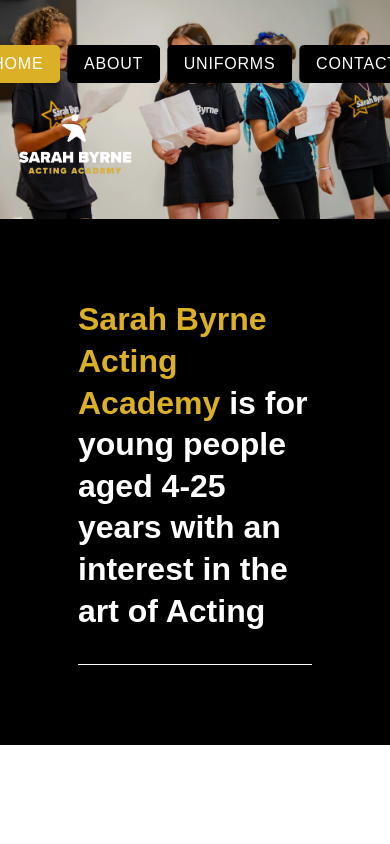
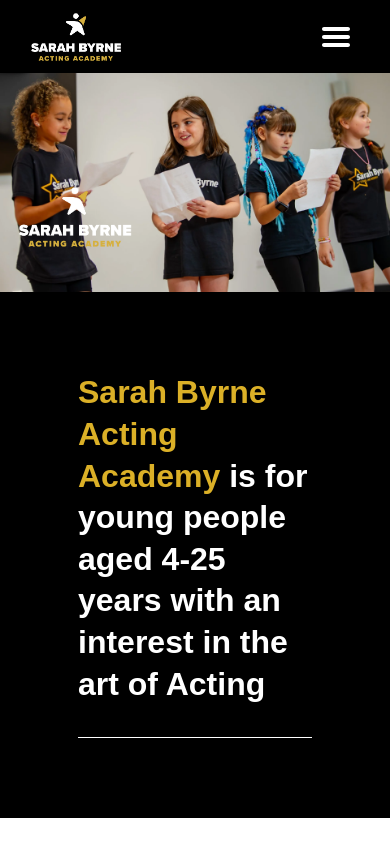
Before and after one commit to BenC0/SarahByrneActingAcademy-Website, a Next.js app in the folder website/: page / in a window 390 px wide. Shown: the top 844 px of the page. Built offline with nearby package versions, Linux system fonts and the light colour scheme; a web font is replaced by a local one.

Commit message:
mobile and desktop styling nav

```diff
--- a/website/pages/layouts/index.js
+++ b/website/pages/layouts/index.js
@@ -12,6 +12,7 @@
 export function HomepageLayout({ children }) {
     return (
         <main className="content-wrapper column j-center">
+            <Navigation />
             {children}
         </main>
     )
--- a/website/pages/modules/Hero/index.js
+++ b/website/pages/modules/Hero/index.js
@@ -4,7 +4,7 @@
 export default function Hero() {
     return (
         <section id={styles.Hero} className='content-wrapper column'>
-            <nav className={`content ${styles.navigation}`}>
+            {/* <nav className={`content ${styles.navigation}`}>
                 <div className={styles.linkContainer} has_sublinks="false">
                     <Link href="/" className={styles.active}>Home</Link>
                 </div>
@@ -21,7 +21,7 @@
                 <div className={styles.linkContainer} has_sublinks="false">
                     <Link href="/contact">Contact</Link>
                 </div>
-            </nav>
+            </nav> */}
             <div className={styles.logo}>
                 <img src="/img/logo.webp" />
             </div>
```
